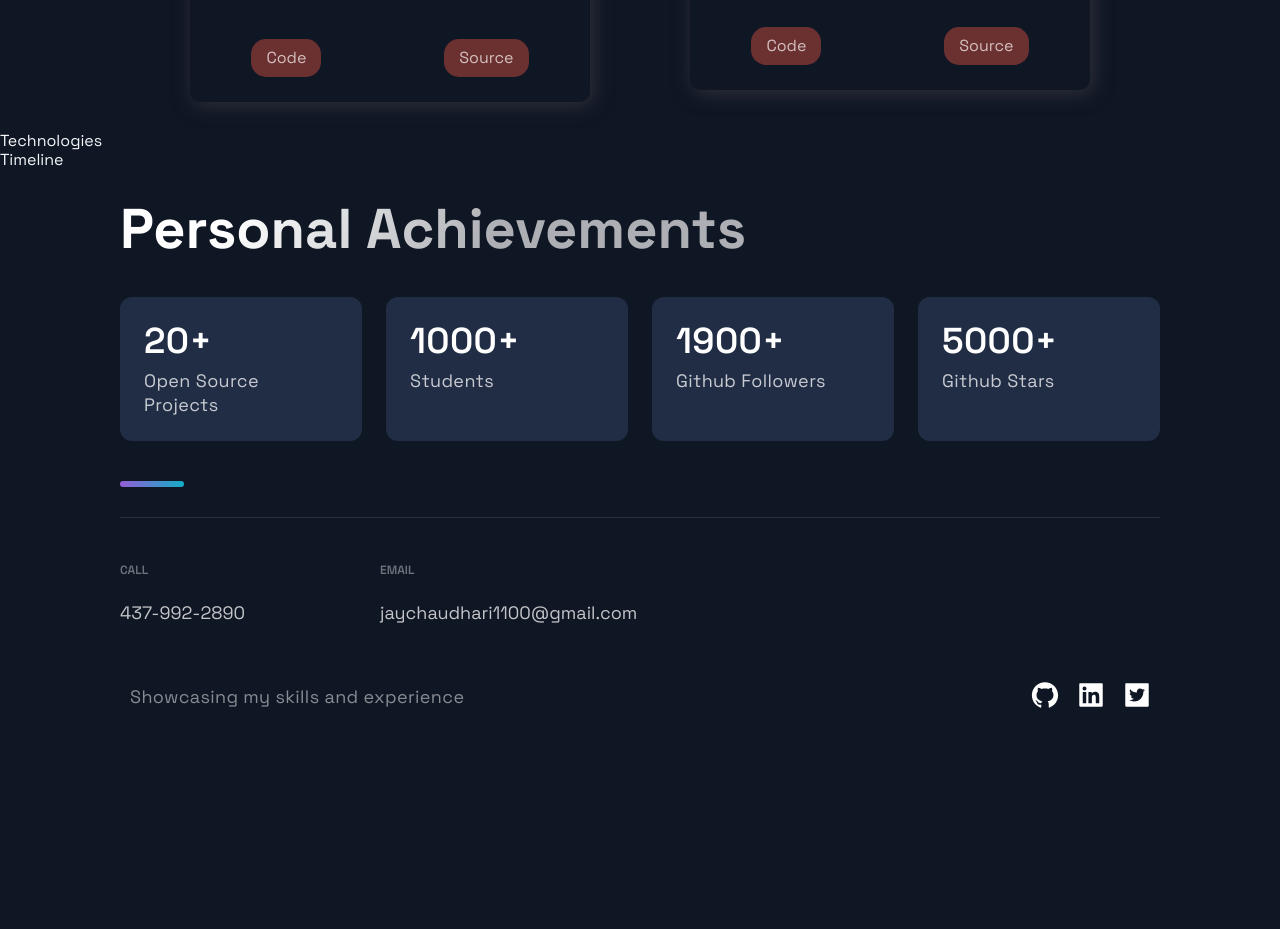
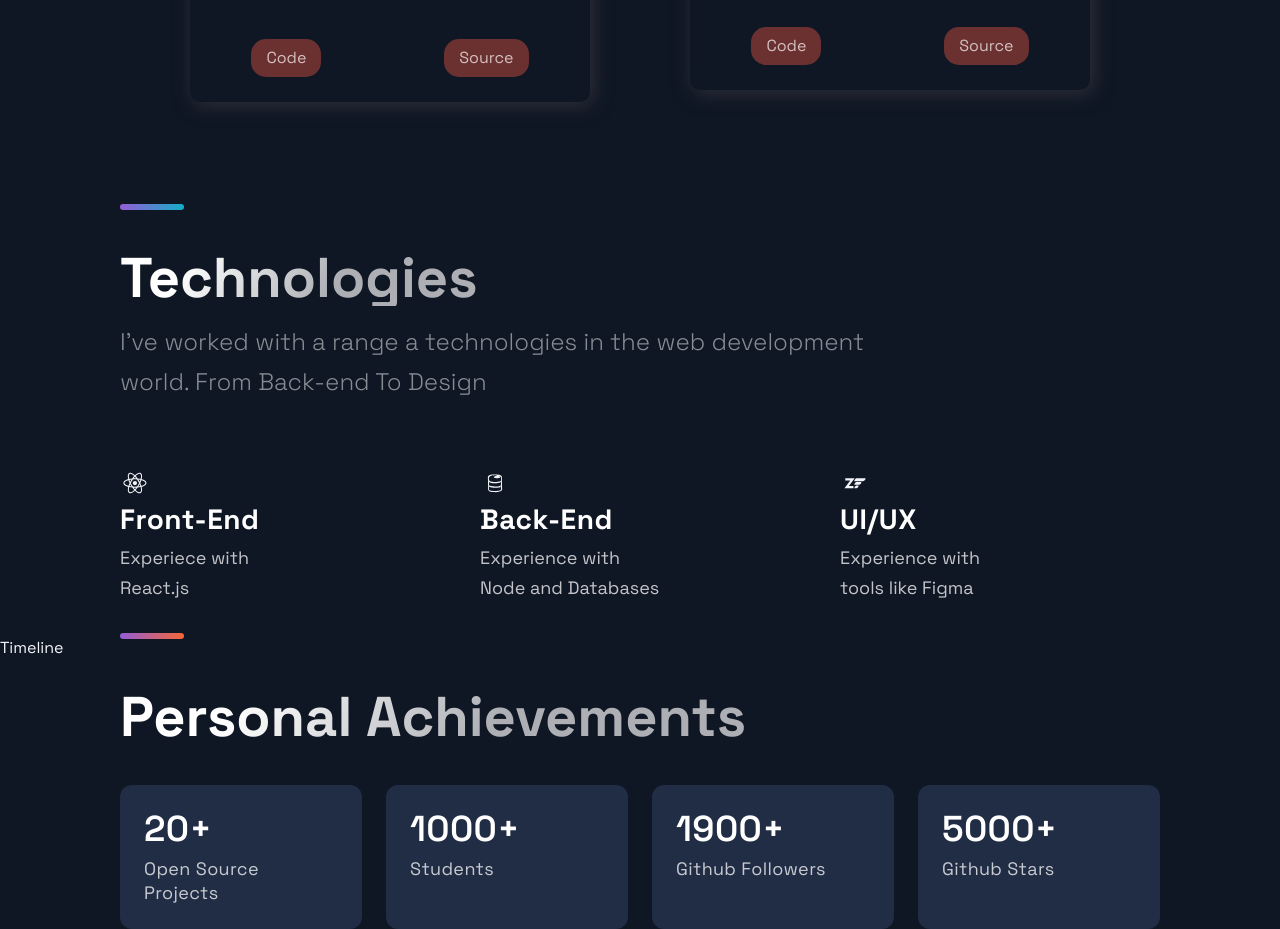
Before and after one commit to JayAtSeneca/Portfolio, a Next.js app: page / in a window 1280 px wide. Shown: the part 2580-3509 px from the top of the page. Before the commit the page ends 3352 px from the top, so only its background shows below. Built offline with nearby package versions, Linux system fonts and the light colour scheme.

Commit message:
tech part done

```diff
--- a/components/Technologies/Technologies.js
+++ b/components/Technologies/Technologies.js
@@ -1,12 +1,56 @@
 import React from 'react';
 import { DiFirebase, DiReact, DiZend } from 'react-icons/di';
-import { Section, SectionDivider, SectionText, SectionTitle } from '../../styles/GlobalComponents';
+import { Section, SectionDivider, SectionText, SectionTitle } from '../../styles/GlobalComponents/index';
 import { List, ListContainer, ListItem, ListParagraph, ListTitle } from './TechnologiesStyles';
 
 const Technologies = () =>  (
-  <div>
-    Technologies
-  </div>
+  <Section id="tech">
+    <SectionDivider divider />
+    <SectionTitle>Technologies</SectionTitle>
+    <SectionText>
+      I&apos;ve worked with a range a technologies in the web development world.
+      From Back-end To Design
+    </SectionText>
+    <List>
+      <ListItem>
+        <picture>
+          <DiReact size="3rem" />
+        </picture>
+        <ListContainer>
+          <ListTitle>Front-End</ListTitle>
+          <ListParagraph>
+            Experiece with <br />
+            React.js
+          </ListParagraph>
+        </ListContainer>
+      </ListItem>
+      <ListItem>
+        <picture>
+          <DiFirebase size="3rem" />
+        </picture>
+        <ListContainer>
+          <ListTitle>Back-End</ListTitle>
+          <ListParagraph>
+            Experience with <br />
+            Node and Databases
+          </ListParagraph>
+        </ListContainer>
+      </ListItem>
+      <ListItem>
+        <picture>
+          <DiZend size="3rem" />
+        </picture>
+        <ListContainer>
+          <ListTitle>UI/UX</ListTitle>
+          <ListParagraph>
+            Experience with <br />
+            tools like Figma
+          </ListParagraph>
+        </ListContainer>
+      </ListItem>
+    </List>
+    <SectionDivider colorAlt />
+  </Section>
 );
 
 export default Technologies;
```
